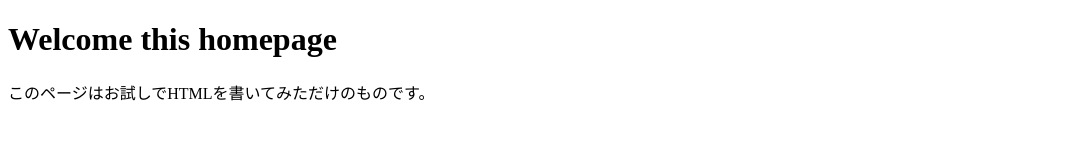
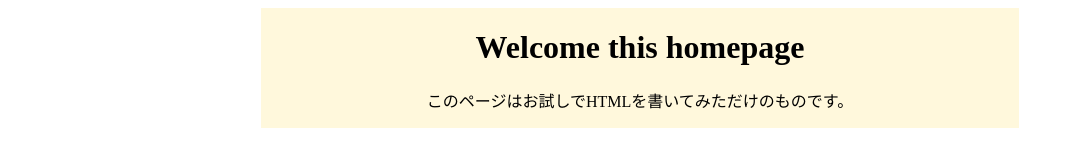
Before and after one commit to ac-yasushi/ac-yasushi.github.io, a plain HTML site: page index.html in a window 1280 px wide. Shown: the whole page, without its empty margins (0-1074 px from the left). Drawn offline with Linux system fonts and the light colour scheme.

Commit message:
use align center

```diff
--- a/index.html
+++ b/index.html
@@ -6,11 +6,26 @@
         <title>Welcome ac_yasuhi'site</title>
     </head>
     <body>
-        <div class="title_parts">
-            <h1>Welcome this homepage</h1>
-            <p>
-                このページはお試しでHTMLを書いてみただけのものです。
-            </p>
+        <div class="title_outer">
+            <div class="title_parts">
+                <h1>Welcome this homepage</h1>
+                <p>
+                    このページはお試しでHTMLを書いてみただけのものです。
+                </p>
+            </div>
         </div>
+        <style type="text/css">
+            .title_outer{
+                text-align: center
+            }
+
+            .title_parts{
+                color:black;
+                background-color: cornsilk;
+                display: inline-block;
+                width: 60%
+            }
+        </style>
+
     </body>
 </html>
```
